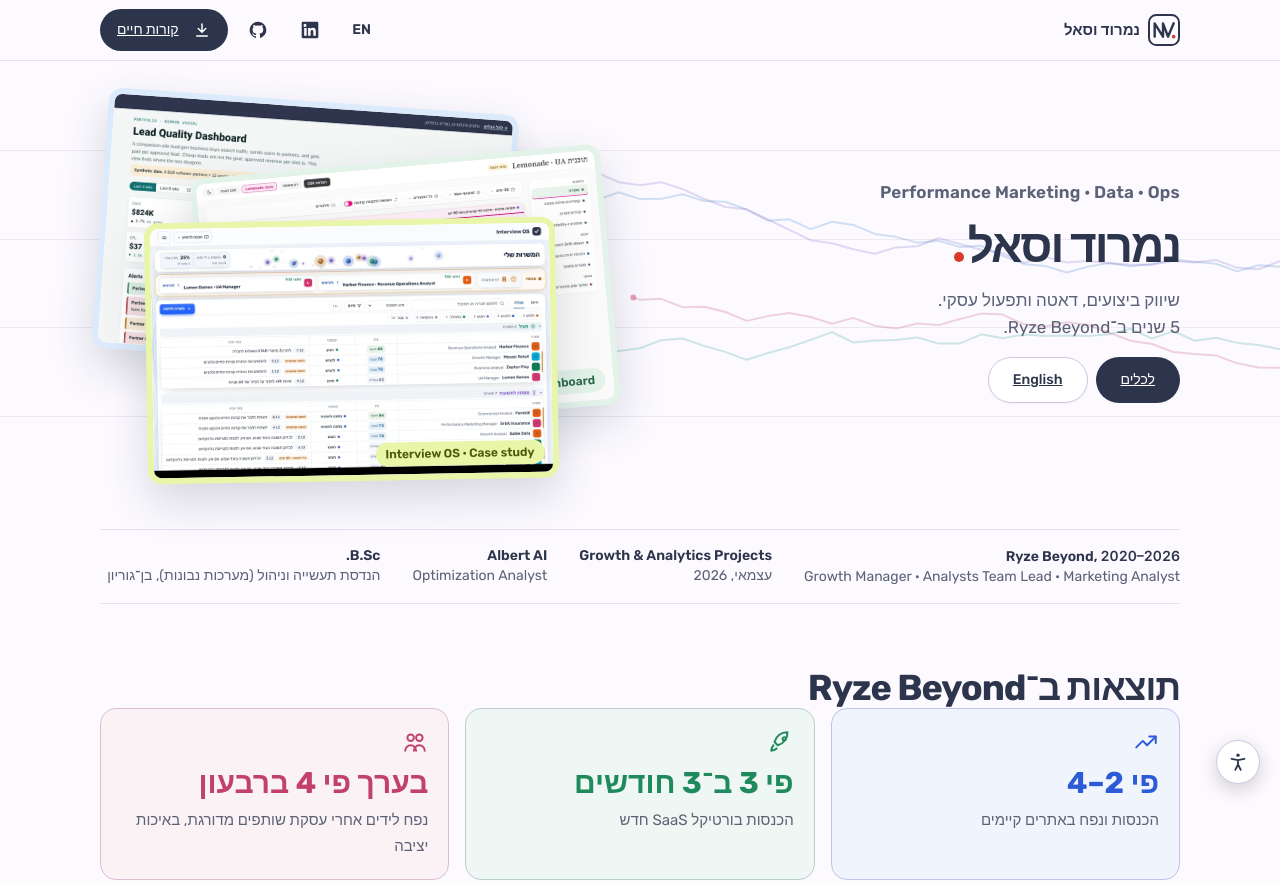
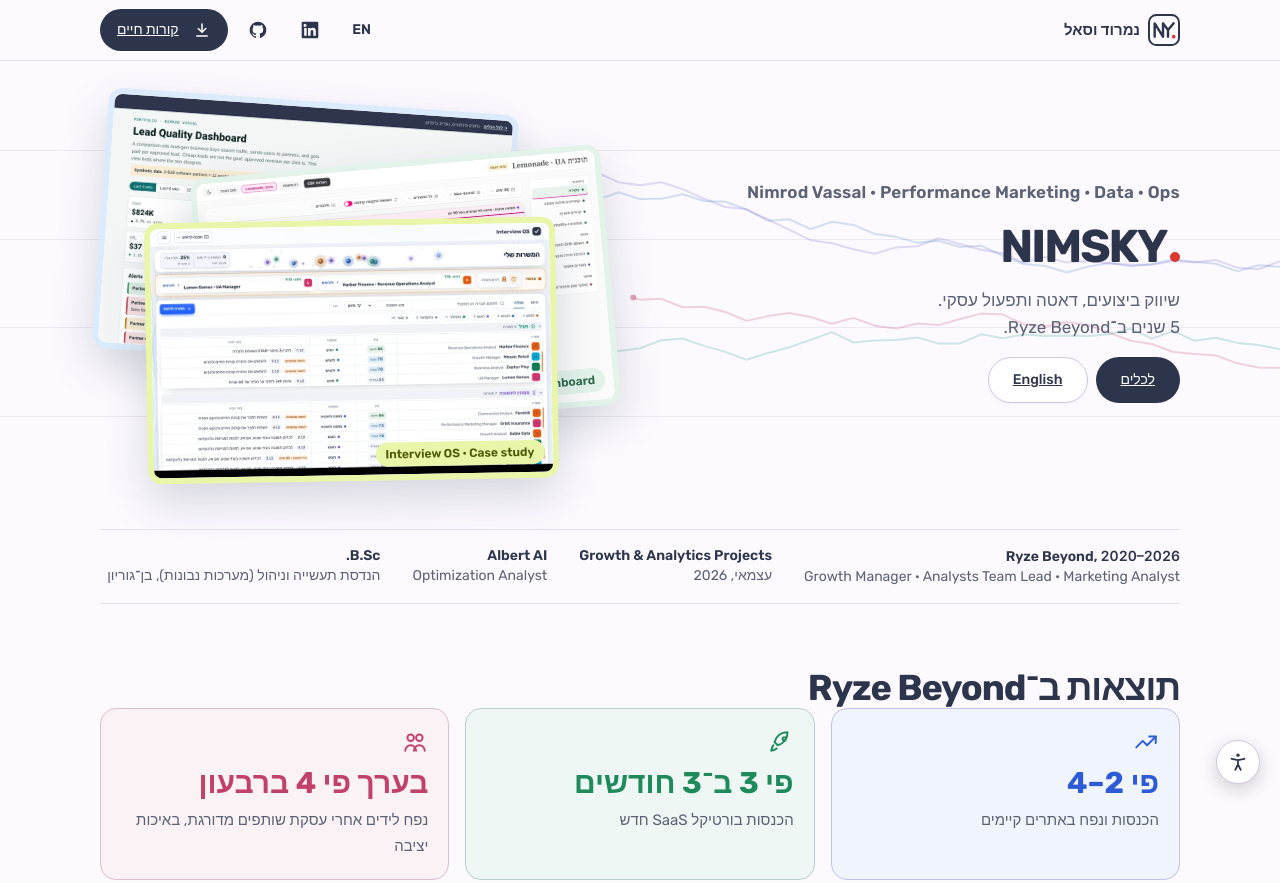
Before and after one commit to nimrodv10-arch/nimrod-showcase, a plain HTML site: page index.html in a window 1280 px wide. Shown: the top 883 px of the page. Drawn offline with Linux system fonts and the light colour scheme; a web font is replaced by a local one.

Commit message:
NIMSKY headline and NY mark (#8)
* Headline name in English

Co-Authored-By: Claude Opus 5.5 <noreply@anthropic.com>
Claude-Session: https://claude.ai/code/session_0111db7UG8ebnwzZUUMUR8SW

* NIMSKY headline, NY mark

Co-Authored-By: Claude Opus 5.5 <noreply@anthropic.com>
Claude-Session: https://claude.ai/code/session_0111db7UG8ebnwzZUUMUR8SW

---------

Co-authored-by: Claude <noreply@anthropic.com>

```diff
--- a/index.html
+++ b/index.html
@@ -971,7 +971,7 @@ body { margin: 0; padding: var(--space-5); }
 <div class="nd-landing">
   <nav class="sc-top" aria-label="קישורים מהירים">
     <div class="sc-top__in">
-      <a class="sc-top__name" href="#top"><svg class="sc-mark" viewBox="0 0 48 48" aria-hidden="true"><rect x="1.5" y="1.5" width="45" height="45" rx="11" fill="none" stroke="currentColor" stroke-width="3"/><path d="M10 34V14l12.5 20V14l7.5 20 8.5-20" fill="none" stroke="currentColor" stroke-width="3.6" stroke-linecap="round" stroke-linejoin="round"/><circle cx="38.5" cy="34" r="2.7" fill="#D93A2B"/></svg>נמרוד וסאל</a>
+      <a class="sc-top__name" href="#top"><svg class="sc-mark" viewBox="0 0 48 48" aria-hidden="true"><rect x="1.5" y="1.5" width="45" height="45" rx="11" fill="none" stroke="currentColor" stroke-width="3"/><path d="M10 34V14l12.5 20V14l7.5 10 8.5-10M30 24v10" fill="none" stroke="currentColor" stroke-width="3.6" stroke-linecap="round" stroke-linejoin="round"/><circle cx="38.5" cy="34" r="2.7" fill="#D93A2B"/></svg>נמרוד וסאל</a>
       <a class="sc-ico" href="tools/nimrod-vassal/" aria-label="English" lang="en" style="font:600 14px/1 var(--font-sans)">EN</a>
       <a class="sc-ico" href="https://linkedin.com/in/nimrod-vassal" target="_blank" rel="noopener" aria-label="לינקדאין"><svg viewBox="0 0 24 24" fill="currentColor" aria-hidden="true"><path d="M20.4 2H3.6A1.6 1.6 0 0 0 2 3.6v16.8A1.6 1.6 0 0 0 3.6 22h16.8a1.6 1.6 0 0 0 1.6-1.6V3.6A1.6 1.6 0 0 0 20.4 2ZM8 19H5V9.5h3V19ZM6.5 8.2a1.8 1.8 0 1 1 0-3.5 1.8 1.8 0 0 1 0 3.5ZM19 19h-3v-4.6c0-1.1 0-2.5-1.5-2.5s-1.8 1.2-1.8 2.4V19h-3V9.5h2.9v1.3a3.2 3.2 0 0 1 2.8-1.6c3 0 3.6 2 3.6 4.6V19Z"/></svg></a>
       <a class="sc-ico sc-ico--gh" href="https://github.com/nimrodv10-arch" target="_blank" rel="noopener" aria-label="GitHub"><svg viewBox="0 0 24 24" fill="currentColor" aria-hidden="true"><path d="M12 2a10 10 0 0 0-3.2 19.5c.5.1.7-.2.7-.5v-1.7c-2.8.6-3.4-1.3-3.4-1.3-.5-1.2-1.1-1.5-1.1-1.5-.9-.6.1-.6.1-.6 1 .1 1.5 1 1.5 1 .9 1.5 2.3 1.1 2.9.8.1-.6.3-1.1.6-1.3-2.2-.3-4.6-1.1-4.6-5a3.9 3.9 0 0 1 1-2.7 3.6 3.6 0 0 1 .1-2.7s.8-.3 2.8 1a9.6 9.6 0 0 1 5 0c1.9-1.3 2.8-1 2.8-1 .5 1.4.2 2.4.1 2.7a3.9 3.9 0 0 1 1 2.7c0 3.9-2.3 4.7-4.6 5 .4.3.7.9.7 1.9V21c0 .3.2.6.7.5A10 10 0 0 0 12 2Z"/></svg></a>
@@ -981,8 +981,8 @@ body { margin: 0; padding: var(--space-5); }
   <main class="sc-wrap" id="top">
     <header class="sc-hero">
       <div class="sc-hero__text">
-        <p class="sc-kicker">Performance Marketing · Data · Ops</p>
-        <h1 class="fx-type">נמרוד וסאל</h1>
+        <p class="sc-kicker" dir="ltr" lang="en" style="text-align:right">Nimrod Vassal · Performance Marketing · Data · Ops</p>
+        <h1 class="fx-type" dir="ltr" lang="en">NIMSKY</h1>
         <p>שיווק ביצועים, דאטה ותפעול עסקי.<br><span class="nowrap">5 שנים ב־Ryze Beyond.</span></p>
         <div class="sc-cta">
           <a class="nd-btn nd-btn--primary" href="#tools">לכלים</a>
```
Also changed, not shown: tools/interview-os/index.html (+1 -1 lines), tools/nimrod-vassal/index.html (+1 -1 lines).
